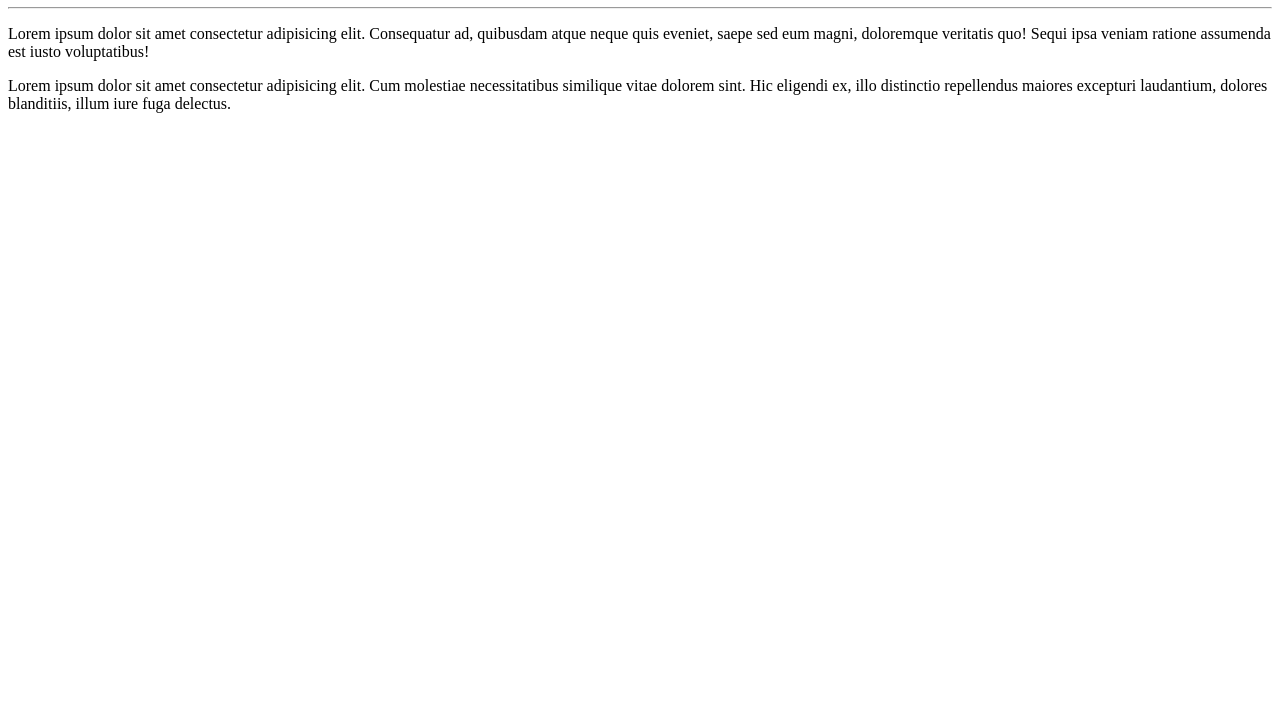
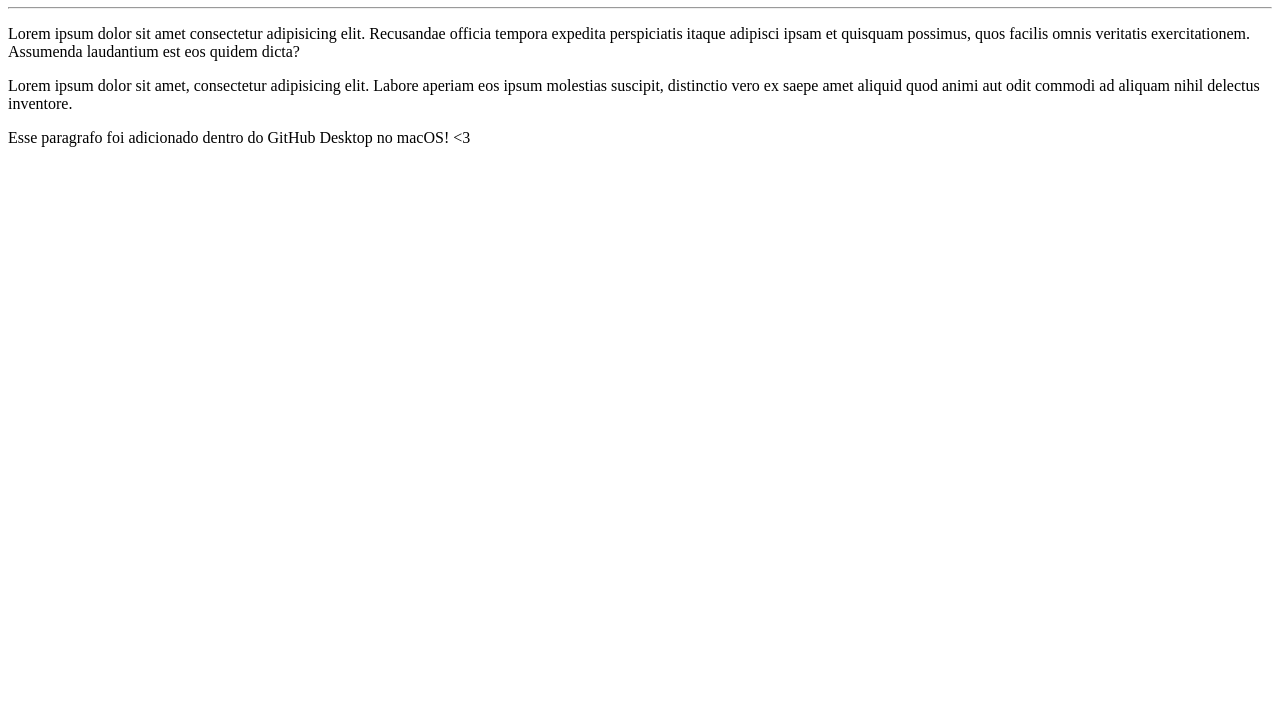
Before and after one commit to allanfufu/ola-Mundo, a plain HTML site: page site-exemplo/index.html in a window 1280 px wide. Shown: the part 73-800 px from the top of the page. Drawn offline with Linux system fonts and the light colour scheme.

Commit message:
Update Olá, Mundo!

```diff
--- a/site-exemplo/index.html
+++ b/site-exemplo/index.html
@@ -8,7 +8,8 @@
 <body>
     <h1>Olá, Mundo!</h1>
     <hr>
-    <p>Lorem ipsum dolor sit amet consectetur adipisicing elit. Consequatur ad, quibusdam atque neque quis eveniet, saepe sed eum magni, doloremque veritatis quo! Sequi ipsa veniam ratione assumenda est iusto voluptatibus!</p>
-    <p>Lorem ipsum dolor sit amet consectetur adipisicing elit. Cum molestiae necessitatibus similique vitae dolorem sint. Hic eligendi ex, illo distinctio repellendus maiores excepturi laudantium, dolores blanditiis, illum iure fuga delectus.</p>
+    <p>Lorem ipsum dolor sit amet consectetur adipisicing elit. Recusandae officia tempora expedita perspiciatis itaque adipisci ipsam et quisquam possimus, quos facilis omnis veritatis exercitationem. Assumenda laudantium est eos quidem dicta?</p>
+    <p>Lorem ipsum dolor sit amet, consectetur adipisicing elit. Labore aperiam eos ipsum molestias suscipit, distinctio vero ex saepe amet aliquid quod animi aut odit commodi ad aliquam nihil delectus inventore.</p>
+    <p>Esse paragrafo foi adicionado dentro do GitHub Desktop no macOS! &lt;3 </p>
 </body>
 </html>
```
